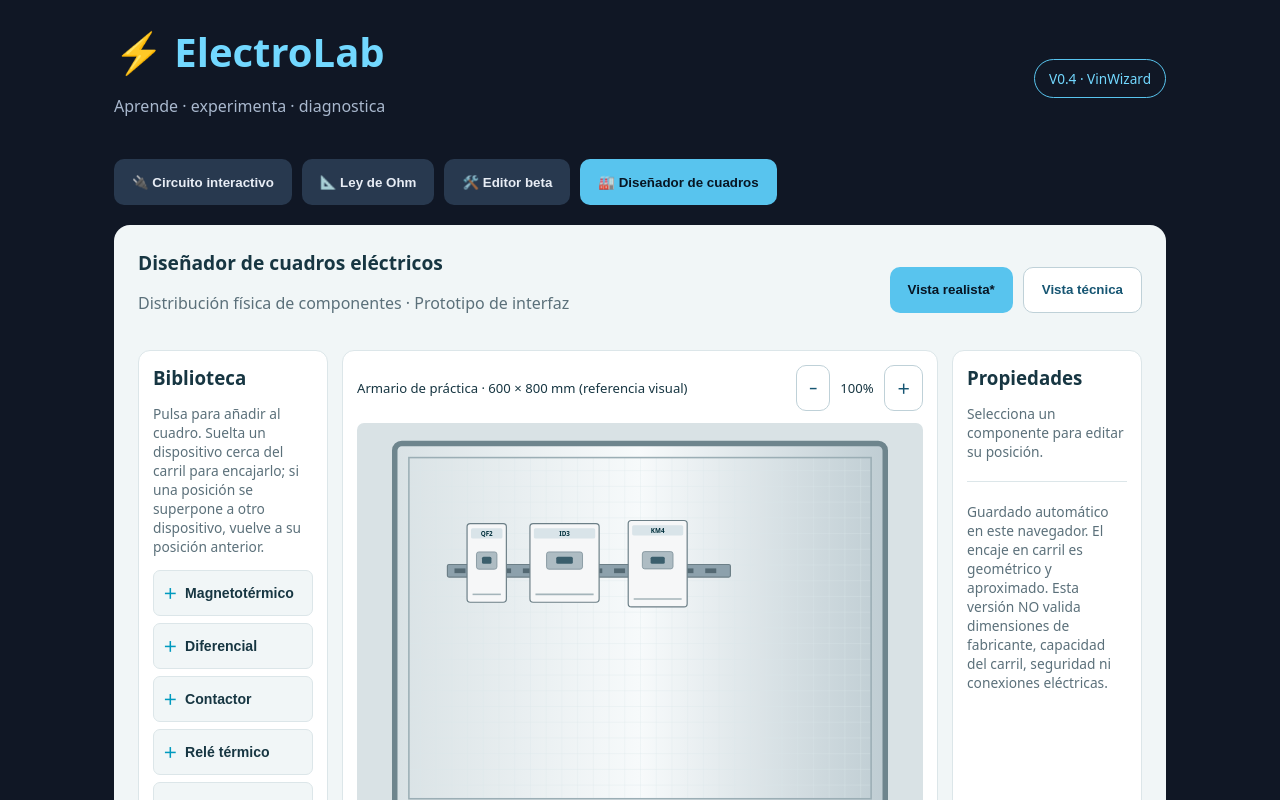
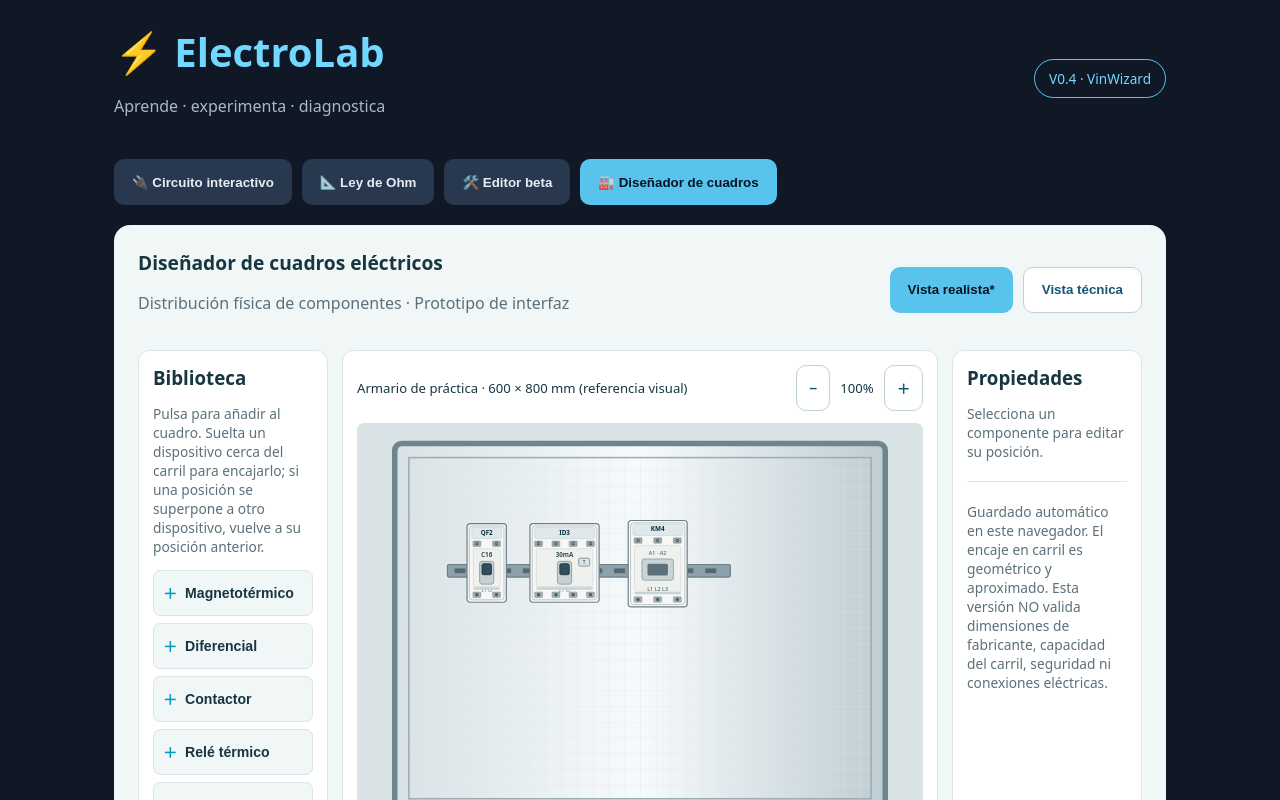
Before and after one commit to cvvasquezn-del/ElectroLab, a React (Vite) app: page / in a window 1280 px wide. Both pictures are taken after a click on the button "🏭 Diseñador de cuadros". Shown: the top 800 px of the page. Built offline with nearby package versions, Linux system fonts and the light colour scheme.

Commit message:
Enhance cabinet devices with detailed original SVG fronts and distinct technical view

```diff
--- a/src/Cabinet.tsx
+++ b/src/Cabinet.tsx
@@ -47,7 +47,37 @@ export default function Cabinet(){
  <g transform={`translate(360 260) scale(${zoom}) translate(-360 -260)`}><rect x="48" y="26" width="624" height="470" rx="9" fill="url(#case)" stroke="#6e858d" strokeWidth="7"/><rect x="66" y="44" width="588" height="434" fill="url(#cabgrid)" stroke="#9baeb5" strokeWidth="2"/>
  {items.map(item=>{const d=catalog.find(x=>x.kind===item.kind)!;const isRail=item.kind==="rail",isDuct=item.kind==="duct";return <g key={item.id} transform={`translate(${item.x} ${item.y})`} onPointerDown={e=>{e.stopPropagation();setSelected(item.id);const svg=e.currentTarget.ownerSVGElement!;const p=toLocal(svg,e);setDrag({id:item.id,dx:360+(p.x-360)/zoom-item.x,dy:260+(p.y-260)/zoom-item.y,origin:{...item}});svg.setPointerCapture(e.pointerId)}} style={{cursor:"grab",touchAction:"none"}}>
  <rect width={d.width} height={d.height} rx={isRail?2:4} fill={isRail?"#8da1ac":isDuct?"#c5d2d7":view==="realistic"?"#f6f7f8":"#e6f2f4"} stroke={selected===item.id?"#009abf":"#6c7f87"} strokeWidth={selected===item.id?3:1.5}/>
- {isRail?Array.from({length:12},(_,i)=><rect key={i} x={i*29+9} y="5" width="14" height="6" fill="#536872"/>):isDuct?Array.from({length:10},(_,i)=><path key={i} d={`M3 ${i*29+8}H32`} stroke="#899fa8" strokeWidth="2"/>):<><rect x="5" y="6" width={d.width-10} height="13" rx="2" fill={view==="realistic"?"#d9e4e9":"#b9dce3"}/><text x={d.width/2} y="16" textAnchor="middle" fontSize="8" fill="#00303c" fontWeight="bold">{d.ref}{item.id}</text><rect x={d.width*.24} y={d.height*.36} width={d.width*.52} height="22" rx="3" fill={view==="realistic"?"#aebcc3":"#bfd8df"} stroke="#7b8e97"/><rect x={d.width*.38} y={d.height*.42} width={d.width*.24} height="9" rx="2" fill="#3b5e6c"/><path d={`M7 ${d.height-10}H${d.width-7}`} stroke="#a4b4ba" strokeWidth="2"/></>}
- </g>})}</g></svg><p className="hint">*Vista realista: actualmente representación ilustrada de alta fidelidad básica. Las fotografías originales/licenciadas y los modelos a escala están pendientes; no se presentan estas ilustraciones como fotos de productos reales.</p></div>
- <aside className="cabinet-properties"><h3>Propiedades</h3>{selectedItem?(()=>{const d=catalog.find(x=>x.kind===selectedItem.kind)!;return <><strong>{d.name}</strong><p>Referencia: {d.ref}{selectedItem.id}</p><label>Posición X <input type="number" value={selectedItem.x} onChange={e=>setItems(v=>v.map(x=>x.id===selected?{...x,x:Number(e.target.value)}:x))}/></label><label>Posición Y <input type="number" value={selectedItem.y} onChange={e=>setItems(v=>v.map(x=>x.id===selected?{...x,y:Number(e.target.value)}:x))}/></label><button className="secondary" onClick={()=>{setItems(v=>v.filter(x=>x.id!==selected));setSelected(null)}}>Eliminar componente</button></>})():<p className="hint">Selecciona un componente para editar su posición.</p>}<hr/><p className="hint">Guardado automático en este navegador. El encaje en carril es geométrico y aproximado. Esta versión NO valida dimensiones de fabricante, capacidad del carril, seguridad ni conexiones eléctricas.</p></aside></div></section>
+ {isRail?Array.from({length:12},(_,i)=><rect key={i} x={i*29+9} y="5" width="14" height="6" fill="#536872"/>):isDuct?Array.from({length:10},(_,i)=><path key={i} d={`M3 ${i*29+8}H32`} stroke="#899fa8" strokeWidth="2"/>):view==="technical"?<>
+ <rect x="5" y="6" width={d.width-10} height={d.height-12} rx="2" fill="#eaf7fa" stroke="#165572" strokeDasharray="3 2"/>
+ <text x={d.width/2} y="19" textAnchor="middle" fontSize="10" fontWeight="bold" fill="#00303c">{d.ref}{item.id}</text>
+ <path d={`M10 ${d.height/2}H${d.width-10}`} stroke="#165572" strokeWidth="2"/>
+ <circle cx={d.width/2} cy={d.height/2} r="7" fill="white" stroke="#165572" strokeWidth="2"/>
+ <text x={d.width/2} y={d.height-13} textAnchor="middle" fontSize="7" fill="#165572">{item.kind==="breaker"?"MCB":item.kind==="rcd"?"RCD":item.kind==="contactor"?"KM":item.kind==="overload"?"OL":"X"}</text>
+ </>:<>
+ <rect x="3" y="3" width={d.width-6} height={d.height-6} rx="4" fill="#f7f8f6" stroke="#b0b9bc"/>
+ <rect x="6" y="5" width={d.width-12} height="14" rx="2" fill="#e0e8e9" stroke="#bdc8cb" strokeWidth=".6"/>
+ <text x={d.width/2} y="14" textAnchor="middle" fontSize="8" fill="#00303c" fontWeight="bold">{d.ref}{item.id}</text>
+ {Array.from({length:Math.min(4,Math.max(1,Math.floor(d.width/21)))},(_,i)=>{const n=Math.min(4,Math.max(1,Math.floor(d.width/21)));const tx=(i+.5)*d.width/n;return <g key={i}><rect x={tx-5} y="22" width="10" height="7" rx="1" fill="#9eaaad" stroke="#62777e" strokeWidth=".5"/><circle cx={tx} cy="25.5" r="2.3" fill="#4e6067"/><path d={`M${tx-1.5} 25.5h3`} stroke="#c6d1d4" strokeWidth=".6"/><rect x={tx-5} y={d.height-13} width="10" height="7" rx="1" fill="#a6b2b5" stroke="#62777e" strokeWidth=".5"/><circle cx={tx} cy={d.height-9.5} r="2.3" fill="#4e6067"/></g>})}
+ <rect x="8" y="32" width={d.width-16} height={d.height-52} rx="2" fill="#eff1ee" stroke="#d0d6d4" strokeWidth=".8"/>
+ {item.kind==="breaker"||item.kind==="rcd"?<>
+ <text x={d.width/2} y="42" textAnchor="middle" fontSize="8" fontWeight="bold" fill="#3c4d54">{item.kind==="breaker"?"C16":"30mA"}</text>
+ <rect x={d.width/2-9} y="48" width="18" height="29" rx="3" fill="#c7d1d3" stroke="#82949b"/>
+ <rect x={d.width/2-6} y="51" width="12" height="14" rx="2" fill="#334d5a" stroke="#162e39"/>
+ <text x={d.width/2} y="87" textAnchor="middle" fontSize="7" fill="#5b707a">I / O</text>
+ {item.kind==="rcd"&&<><rect x={d.width-26} y="44" width="14" height="10" rx="2" fill="#dce5e6" stroke="#6c7f87"/><text x={d.width-19} y="51" textAnchor="middle" fontSize="6" fill="#00303c">T</text></>}
+ </>:item.kind==="contactor"?<>
+ <text x={d.width/2} y="44" textAnchor="middle" fontSize="7" fill="#40555c">A1 · A2</text>
+ <rect x={d.width/2-20} y="49" width="40" height="27" rx="3" fill="#cbd4d5" stroke="#879ba2"/>
+ <rect x={d.width/2-13} y="55" width="26" height="15" rx="2" fill="#5b727c"/>
+ <text x={d.width/2} y="90" textAnchor="middle" fontSize="7" fill="#40555c">L1 L2 L3</text>
+ </>:item.kind==="overload"?<>
+ <text x={d.width/2} y="43" textAnchor="middle" fontSize="7" fill="#40555c">RESET</text>
+ <circle cx={d.width/2-11} cy="56" r="6" fill="#dfe8e8" stroke="#81959c"/>
+ <circle cx={d.width/2+11} cy="56" r="6" fill="#e1251b" stroke="#a21d15"/>
+ </>:<><rect x={d.width/2-7} y="42" width="14" height="15" rx="2" fill="#bac8cc" stroke="#6b8088"/><circle cx={d.width/2} cy="49" r="3" fill="#455e68"/></>}
+ <rect x="8" y={d.height-19} width={d.width-16} height="3" rx="1" fill="#c7d2d5"/>
+ </>}
+
+ </g>})}</g></svg><p className="hint">*Vista realista: actualmente representación ilustrada de alta fidelidad básica. Los acabados son ilustraciones SVG originales, NO fotografías ni modelos específicos de fabricante; no se presentan estas ilustraciones como fotos de productos reales.</p></div>
+ <aside className="cabinet-properties"><h3>Propiedades</h3>{selectedItem?(()=>{const d=catalog.find(x=>x.kind===selectedItem.kind)!;return <><strong>{d.name}</strong><p>Referencia: {d.ref}{selectedItem.id}</p><label>Posición X <input type="number" value={selectedItem.x} onChange={e=>{const value=Number(e.target.value);if(Number.isFinite(value))setItems(v=>v.map(x=>x.id===selected&&!collides({...x,x:value},v)?{...x,x:value}:x))}}/></label><label>Posición Y <input type="number" value={selectedItem.y} onChange={e=>{const value=Number(e.target.value);if(Number.isFinite(value))setItems(v=>v.map(x=>x.id===selected&&!collides({...x,y:value},v)?{...x,y:value}:x))}}/></label><button className="secondary" onClick={()=>{setItems(v=>v.filter(x=>x.id!==selected));setSelected(null)}}>Eliminar componente</button></>})():<p className="hint">Selecciona un componente para editar su posición.</p>}<hr/><p className="hint">Guardado automático en este navegador. El encaje en carril es geométrico y aproximado. Esta versión NO valida dimensiones de fabricante, capacidad del carril, seguridad ni conexiones eléctricas.</p></aside></div></section>
 }
```
